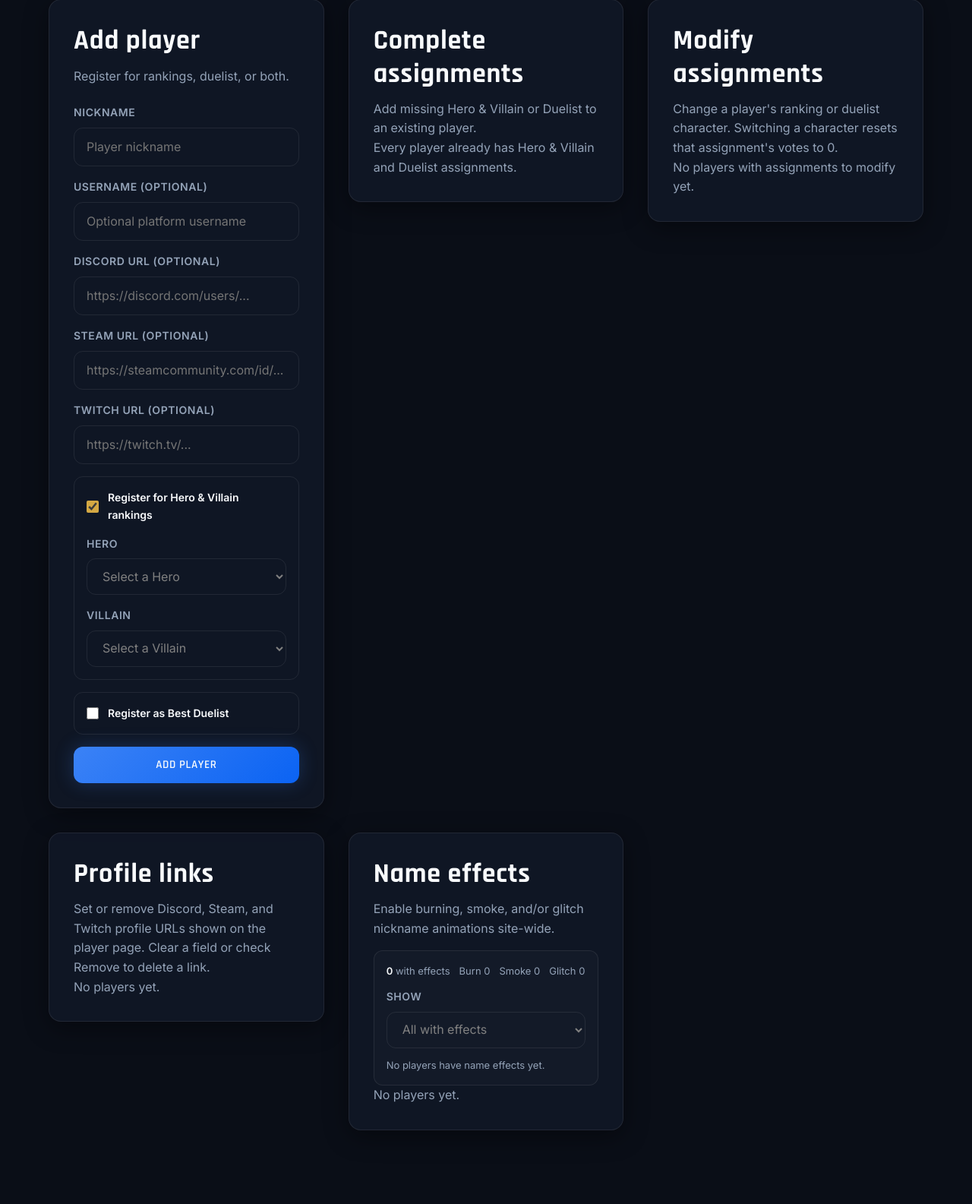
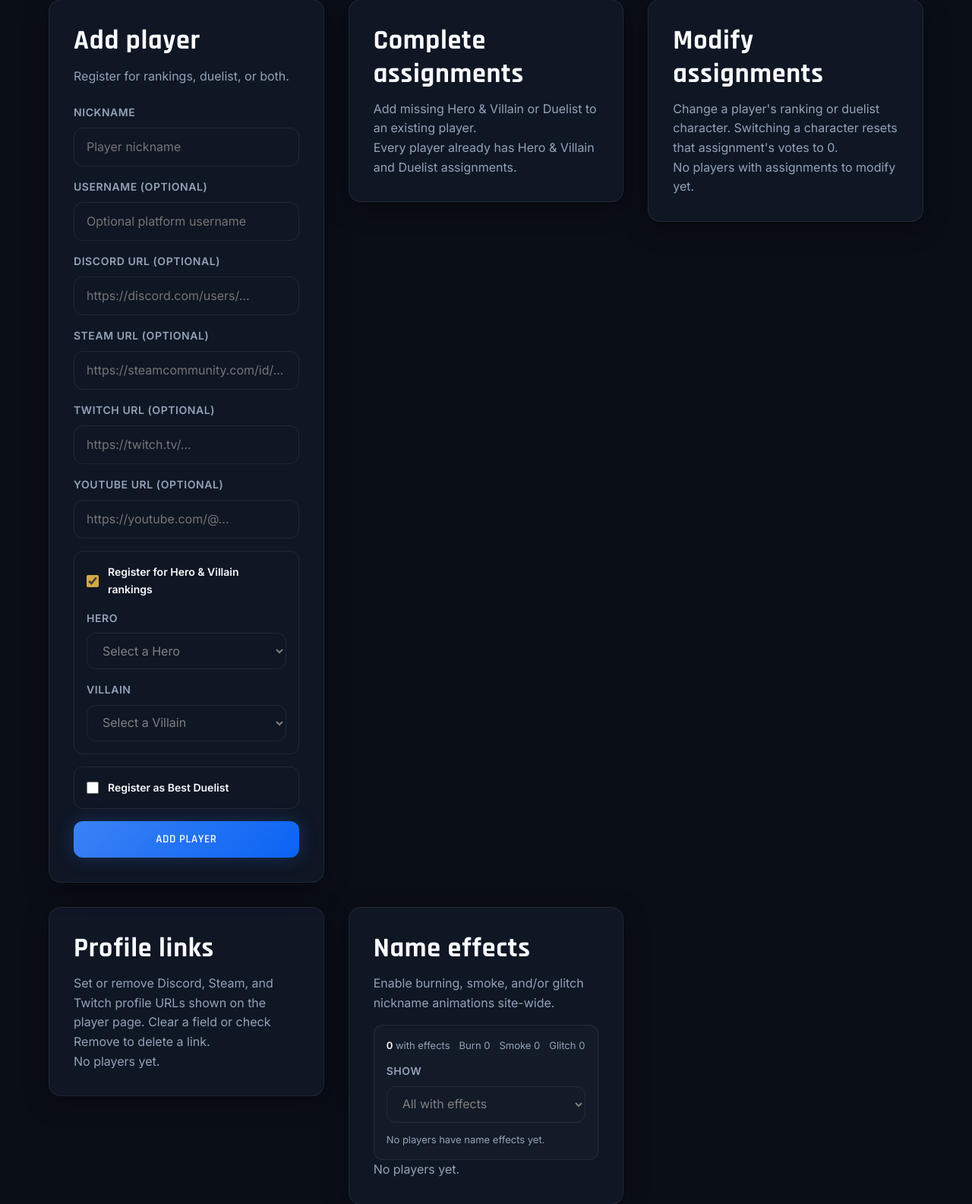
Before and after one commit to sandrodevv/SWBFIIRANKINGS, a Django app: page /dashboard/ in a window 1280 px wide. Shown: the part 1408-2993 px from the top of the page at 76% size. Before the commit the page ends 2896 px from the top, so only its background shows below. Run offline with Django 5.2, Linux system fonts and the light colour scheme; the visitor is signed in with stand-in values (Sample User, id 1); data comes from the database, SQL or seed files in the repository; data that the repository does not hold is empty.

Commit message:
Add YouTube profile links for players.
Support YouTube URLs on player pages and manage them from the dashboard like Discord, Steam, and Twitch.

```diff
--- a/api/serializers.py
+++ b/api/serializers.py
@@ -44,6 +44,7 @@ class PlayerProfileSerializer(serializers.Serializer):
     discord_url = serializers.URLField(allow_blank=True, required=False)
     steam_url = serializers.URLField(allow_blank=True, required=False)
     twitch_url = serializers.URLField(allow_blank=True, required=False)
+    youtube_url = serializers.URLField(allow_blank=True, required=False)
     name_burning = serializers.BooleanField()
     name_smoke = serializers.BooleanField()
     name_glitch = serializers.BooleanField()
--- a/api/views.py
+++ b/api/views.py
@@ -264,6 +264,7 @@ class PlayerDetailAPIView(APIView):
             "discord_url": player.discord_url or "",
             "steam_url": player.steam_url or "",
             "twitch_url": player.twitch_url or "",
+            "youtube_url": player.youtube_url or "",
             "name_burning": player.name_burning,
             "name_smoke": player.name_smoke,
             "name_glitch": player.name_glitch,
--- a/apps/dashboard/forms.py
+++ b/apps/dashboard/forms.py
@@ -40,6 +40,11 @@ class AddPlayerWithAssignmentsForm(forms.Form):
         required=False,
         widget=forms.URLInput(attrs={"placeholder": "https://twitch.tv/..."}),
         label="Twitch URL (optional)",
+    )
+    youtube_url = forms.URLField(
+        required=False,
+        widget=forms.URLInput(attrs={"placeholder": "https://youtube.com/@..."}),
+        label="YouTube URL (optional)",
     )
     register_character_rankings = forms.BooleanField(
         required=False,
@@ -97,6 +102,10 @@ class AddPlayerWithAssignmentsForm(forms.Form):
 
     def clean_twitch_url(self):
         value = (self.cleaned_data.get("twitch_url") or "").strip()
+        return value or ""
+
+    def clean_youtube_url(self):
+        value = (self.cleaned_data.get("youtube_url") or "").strip()
         return value or ""
 
     def clean(self):
@@ -429,6 +438,11 @@ class PlayerLinksForm(forms.Form):
         widget=forms.TextInput(attrs={"placeholder": "https://twitch.tv/..."}),
         label="Twitch URL",
     )
+    youtube_url = forms.CharField(
+        required=False,
+        widget=forms.TextInput(attrs={"placeholder": "https://youtube.com/@..."}),
+        label="YouTube URL",
+    )
     clear_discord = forms.BooleanField(
         required=False,
         initial=False,
@@ -444,6 +458,11 @@ class PlayerLinksForm(forms.Form):
         initial=False,
         label="Remove Twitch link",
     )
+    clear_youtube = forms.BooleanField(
+        required=False,
+        initial=False,
+        label="Remove YouTube link",
+    )
 
     def __init__(self, *args, **kwargs):
         super().__init__(*args, **kwargs)
@@ -454,6 +473,7 @@ class PlayerLinksForm(forms.Form):
                 "discord_url": player.discord_url or "",
                 "steam_url": player.steam_url or "",
                 "twitch_url": player.twitch_url or "",
+                "youtube_url": player.youtube_url or "",
             }
             for player in players
         }
@@ -479,6 +499,13 @@ class PlayerLinksForm(forms.Form):
         validator = forms.URLField().clean
         return validator(value)
 
+    def clean_youtube_url(self):
+        value = (self.cleaned_data.get("youtube_url") or "").strip()
+        if not value:
+            return ""
+        validator = forms.URLField().clean
+        return validator(value)
+
     def clean(self):
         cleaned_data = super().clean()
         if cleaned_data.get("clear_discord"):
@@ -487,4 +514,6 @@ class PlayerLinksForm(forms.Form):
             cleaned_data["steam_url"] = ""
         if cleaned_data.get("clear_twitch"):
             cleaned_data["twitch_url"] = ""
+        if cleaned_data.get("clear_youtube"):
+            cleaned_data["youtube_url"] = ""
         return cleaned_data
--- a/apps/dashboard/views.py
+++ b/apps/dashboard/views.py
@@ -161,6 +161,7 @@ def home_view(request):
                     discord_url=links_form.cleaned_data["discord_url"],
                     steam_url=links_form.cleaned_data["steam_url"],
                     twitch_url=links_form.cleaned_data["twitch_url"],
+                    youtube_url=links_form.cleaned_data["youtube_url"],
                 )
                 if changed:
                     removed = []
@@ -170,6 +171,8 @@ def home_view(request):
                         removed.append("Steam")
                     if links_form.cleaned_data.get("clear_twitch"):
                         removed.append("Twitch")
+                    if links_form.cleaned_data.get("clear_youtube"):
+                        removed.append("YouTube")
                     if removed:
                         messages.success(
                             request,
@@ -268,6 +271,7 @@ def home_view(request):
                         discord_url=add_form.cleaned_data.get("discord_url") or "",
                         steam_url=add_form.cleaned_data.get("steam_url") or "",
                         twitch_url=add_form.cleaned_data.get("twitch_url") or "",
+                        youtube_url=add_form.cleaned_data.get("youtube_url") or "",
                         register_character_rankings=add_form.cleaned_data[
                             "register_character_rankings"
                         ],
--- a/apps/rankings/admin.py
+++ b/apps/rankings/admin.py
@@ -170,6 +170,7 @@ class PlayerAdmin(admin.ModelAdmin):
         "discord_url",
         "steam_url",
         "twitch_url",
+        "youtube_url",
         "all_time_votes",
         "hero_gold_medals",
         "villain_gold_medals",
--- a/apps/rankings/models.py
+++ b/apps/rankings/models.py
@@ -26,6 +26,11 @@ class Player(models.Model):
         max_length=200,
         blank=True,
         help_text="Public Twitch channel link for this player.",
+    )
+    youtube_url = models.URLField(
+        max_length=200,
+        blank=True,
+        help_text="Public YouTube channel or video link for this player.",
     )
     all_time_votes = models.PositiveIntegerField(
         default=0,
--- a/frontend/static/scss/pages/_player.scss
+++ b/frontend/static/scss/pages/_player.scss
@@ -72,6 +72,11 @@
   &--twitch:hover {
     color: #9146ff;
     border-color: rgba(145, 70, 255, 0.55);
+  }
+
+  &--youtube:hover {
+    color: #ff0000;
+    border-color: rgba(255, 0, 0, 0.55);
   }
 }
 
--- a/frontend/templates/dashboard/home.html
+++ b/frontend/templates/dashboard/home.html
@@ -265,6 +265,11 @@
                     {{ form.twitch_url }}
                     {{ form.twitch_url.errors }}
                 </div>
+                <div class="form-field">
+                    <label for="{{ form.youtube_url.id_for_label }}">{{ form.youtube_url.label }}</label>
+                    {{ form.youtube_url }}
+                    {{ form.youtube_url.errors }}
+                </div>
 
                 <fieldset class="form-fieldset">
                     <label class="form-check">
@@ -498,6 +503,17 @@
                     <span>{{ links_form.clear_twitch.label }}</span>
                 </label>
                 {{ links_form.clear_twitch.errors }}
+
+                <div class="form-field">
+                    <label for="{{ links_form.youtube_url.id_for_label }}">{{ links_form.youtube_url.label }}</label>
+                    {{ links_form.youtube_url }}
+                    {{ links_form.youtube_url.errors }}
+                </div>
+                <label class="form-check">
+                    {{ links_form.clear_youtube }}
+                    <span>{{ links_form.clear_youtube.label }}</span>
+                </label>
+                {{ links_form.clear_youtube.errors }}
 
                 <button type="submit" class="btn btn-primary btn-block">Save profile links</button>
             </form>
@@ -828,24 +844,29 @@
   var linksDiscord = document.getElementById("id_links-discord_url");
   var linksSteam = document.getElementById("id_links-steam_url");
   var linksTwitch = document.getElementById("id_links-twitch_url");
+  var linksYoutube = document.getElementById("id_links-youtube_url");
   var linksClearDiscord = document.getElementById("id_links-clear_discord");
   var linksClearSteam = document.getElementById("id_links-clear_steam");
   var linksClearTwitch = document.getElementById("id_links-clear_twitch");
+  var linksClearYoutube = document.getElementById("id_links-clear_youtube");
   var linksHint = document.querySelector("[data-links-hint]");
 
   function syncLinksForm() {
-    if (!linksPlayerSelect || !linksDiscord || !linksSteam || !linksTwitch) return;
+    if (!linksPlayerSelect || !linksDiscord || !linksSteam || !linksTwitch || !linksYoutube) return;
     var selected = linksPlayerSelect.value;
     if (linksClearDiscord) linksClearDiscord.checked = false;
     if (linksClearSteam) linksClearSteam.checked = false;
     if (linksClearTwitch) linksClearTwitch.checked = false;
+    if (linksClearYoutube) linksClearYoutube.checked = false;
     if (!selected) {
       linksDiscord.value = "";
       linksSteam.value = "";
       linksTwitch.value = "";
+      linksYoutube.value = "";
       linksDiscord.disabled = false;
       linksSteam.disabled = false;
       linksTwitch.disabled = false;
+      linksYoutube.disabled = false;
       if (linksHint) linksHint.textContent = "Select a player to load current links.";
       return;
     }
@@ -853,14 +874,17 @@
     linksDiscord.value = info.discord_url || "";
     linksSteam.value = info.steam_url || "";
     linksTwitch.value = info.twitch_url || "";
+    linksYoutube.value = info.youtube_url || "";
     linksDiscord.disabled = false;
     linksSteam.disabled = false;
     linksTwitch.disabled = false;
+    linksYoutube.disabled = false;
     if (linksHint) {
       var parts = [];
       if (info.discord_url) parts.push("Discord set");
       if (info.steam_url) parts.push("Steam set");
       if (info.twitch_url) parts.push("Twitch set");
+      if (info.youtube_url) parts.push("YouTube set");
       linksHint.textContent = parts.length
         ? "Current: " + parts.join(", ") + ". Clear a field or check Remove to delete a link."
         : "No profile links set yet.";
@@ -880,6 +904,10 @@
       linksTwitch.disabled = linksClearTwitch.checked;
       if (linksClearTwitch.checked) linksTwitch.value = "";
     }
+    if (linksClearYoutube && linksYoutube) {
+      linksYoutube.disabled = linksClearYoutube.checked;
+      if (linksClearYoutube.checked) linksYoutube.value = "";
+    }
   }
 
   if (linksPlayerSelect) {
@@ -889,6 +917,7 @@
   if (linksClearDiscord) linksClearDiscord.addEventListener("change", syncClearToggles);
   if (linksClearSteam) linksClearSteam.addEventListener("change", syncClearToggles);
   if (linksClearTwitch) linksClearTwitch.addEventListener("change", syncClearToggles);
+  if (linksClearYoutube) linksClearYoutube.addEventListener("change", syncClearToggles);
 })();
 </script>
 {% endblock %}
```
Also changed, not shown: apps/dashboard/services.py (+7 -2 lines), frontend/static/js/pages/player.js (+11 -1 lines), apps/rankings/migrations/0023_player_youtube_url.py (added), frontend/static/css/main.css.
